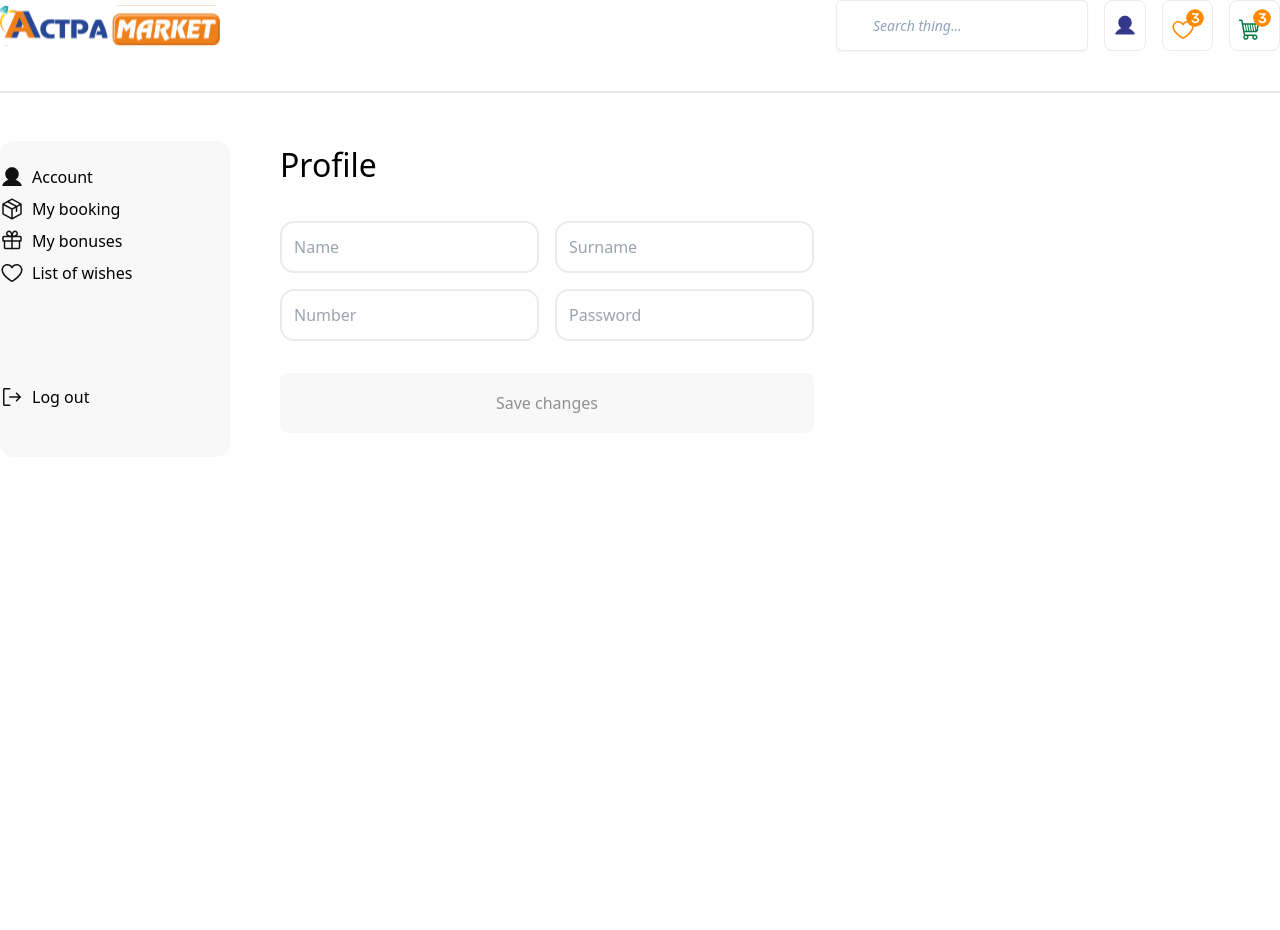
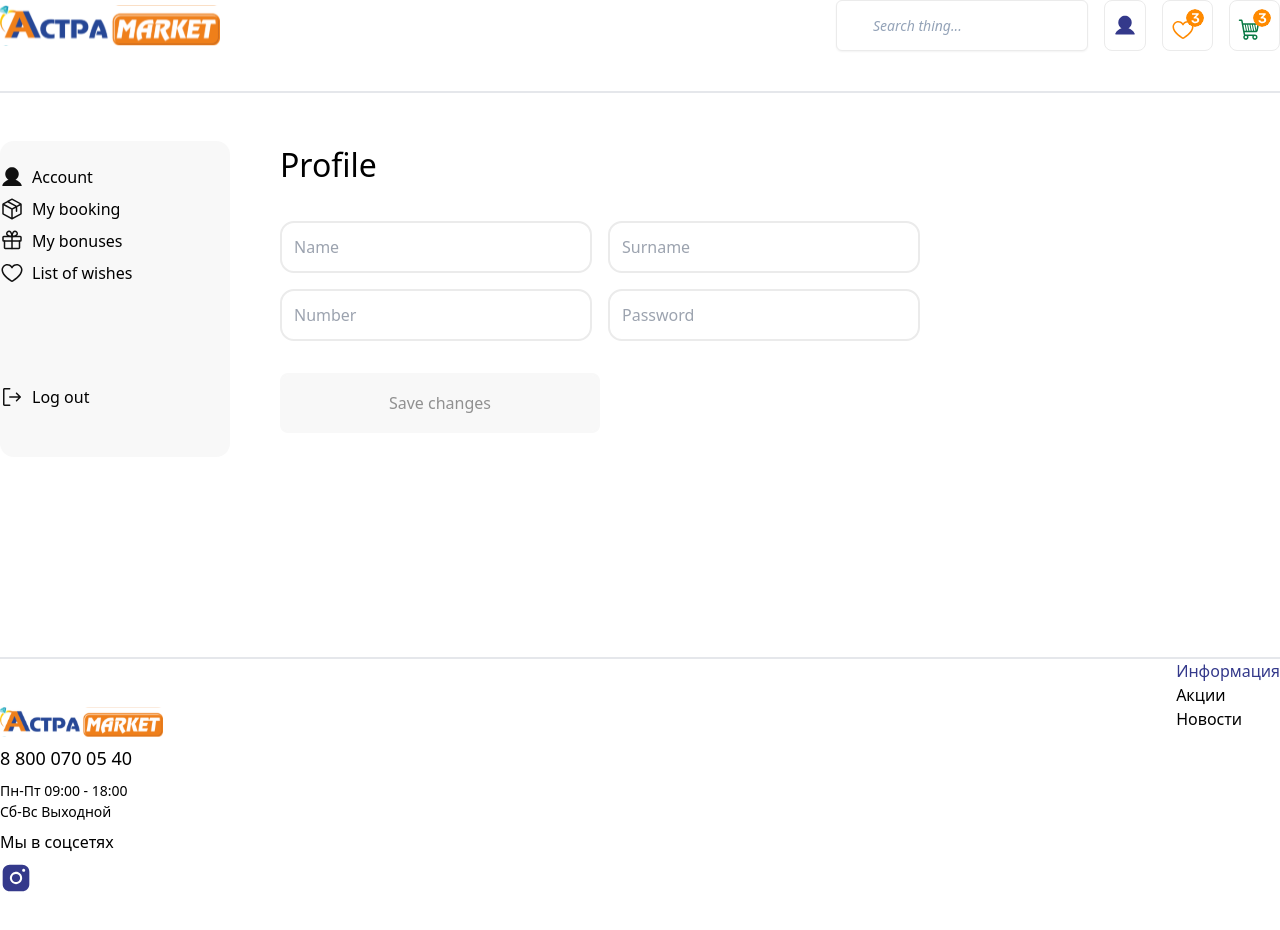
Before and after one commit to ZhannaKanal/astra, a Nuxt app: page /profile in a window 1280 px wide. Shown: the part 80-1010 px from the top of the page. Before the commit the page ends 800 px from the top, so only its background shows below. Built offline with nearby package versions, Linux system fonts and the light colour scheme.

Commit message:
added profile

```diff
--- a/pages/profile.vue
+++ b/pages/profile.vue
@@ -79,38 +79,56 @@
         <p>Log out</p>
       </div>
     </div>
-    <div>
+    <div class="max-w-[640px] w-full">
       <p class="text-[32px] font-medium mb-6">Profile</p>
       <div class="flex gap-4">
         <input
-          class="w-50 my-2 p-3 rounded-[14px] border-[#EBEBEB] focus:text-[#FF8A00] focus:border-[#FF8A00] border-solid border-[2px] focus:outline-none"
+          class="w-full my-2 p-3 rounded-[14px] border-[#EBEBEB] focus:text-[#FF8A00] focus:border-[#FF8A00] border-solid border-[2px] focus:outline-none"
           type="text"
           placeholder="Name"
         />
         <input
-          class="w-50 my-2 p-3 rounded-[14px] border-[#EBEBEB] focus:text-[#FF8A00] focus:border-[#FF8A00] border-solid border-[2px] focus:outline-none"
+          class="w-full my-2 p-3 rounded-[14px] border-[#EBEBEB] focus:text-[#FF8A00] focus:border-[#FF8A00] border-solid border-[2px] focus:outline-none"
           type="text"
           placeholder="Surname"
         />
       </div>
       <div class="flex gap-4">
         <input
-          class="w-50 my-2 p-3 rounded-[14px] border-[#EBEBEB] focus:text-[#FF8A00] focus:border-[#FF8A00] border-solid border-[2px] focus:outline-none [appearance:textfield] [&::-webkit-outer-spin-button]:appearance-none [&::-webkit-inner-spin-button]:appearance-none"
+          class="w-full my-2 p-3 rounded-[14px] border-[#EBEBEB] focus:text-[#FF8A00] focus:border-[#FF8A00] border-solid border-[2px] focus:outline-none [appearance:textfield] [&::-webkit-outer-spin-button]:appearance-none [&::-webkit-inner-spin-button]:appearance-none"
           type="number"
           placeholder="Number"
         />
         <input
-          class="w-50 my-2 p-3 rounded-[14px] border-[#EBEBEB] focus:text-[#FF8A00] focus:border-[#FF8A00] border-solid border-[2px] focus:outline-none"
+          class="w-full my-2 p-3 rounded-[14px] border-[#EBEBEB] focus:text-[#FF8A00] focus:border-[#FF8A00] border-solid border-[2px] focus:outline-none"
           type="text"
           placeholder="Password"
         />
       </div>
       <button
-            class="w-full my-6 p-4 bg-[#F8F8F8] rounded-[8px] text-[#909090] hover:bg-[white] hover:text-[#909090] border-[#F8F8F8] border-solid border-[2px]"
+            class="w-1/2 my-6 p-4 bg-[#F8F8F8] rounded-[8px] text-[#909090] hover:bg-[white] hover:text-[#909090] border-[#F8F8F8] border-solid border-[2px]"
             type="button"
           >
             Save changes
           </button>
+    </div>
+  </div>
+  <div class=" mt-[200px] border-t-2 flex">
+    <div class="max-w-[1300px] w-full mx-auto flex py-12">
+        <div>
+            <img class="w-[163px] h-[30px]" src="~assets/icons/logo_2.svg" alt="">
+            <p class="font-medium text-[18px] my-2">8 800 070 05 40</p>
+            <p class="text-[14px]">Пн-Пт 09:00 - 18:00</p>
+            <p class="text-[14px]">Сб-Вс Выходной</p>
+            <p class="font-medium my-2">Мы в соцсетях</p>
+            <img src="~assets/icons/i_11.svg" alt="">
+        </div>
+        <div></div>
+    </div>
+    <div class="">
+        <p class="text-[#34398B] font-medium">Информация</p>
+        <p class="font-medium">Акции</p>
+        <p class="font-medium">Новости</p>
     </div>
   </div>
 </template>
```
Also changed, not shown: assets/icons/i_11.svg (added).
